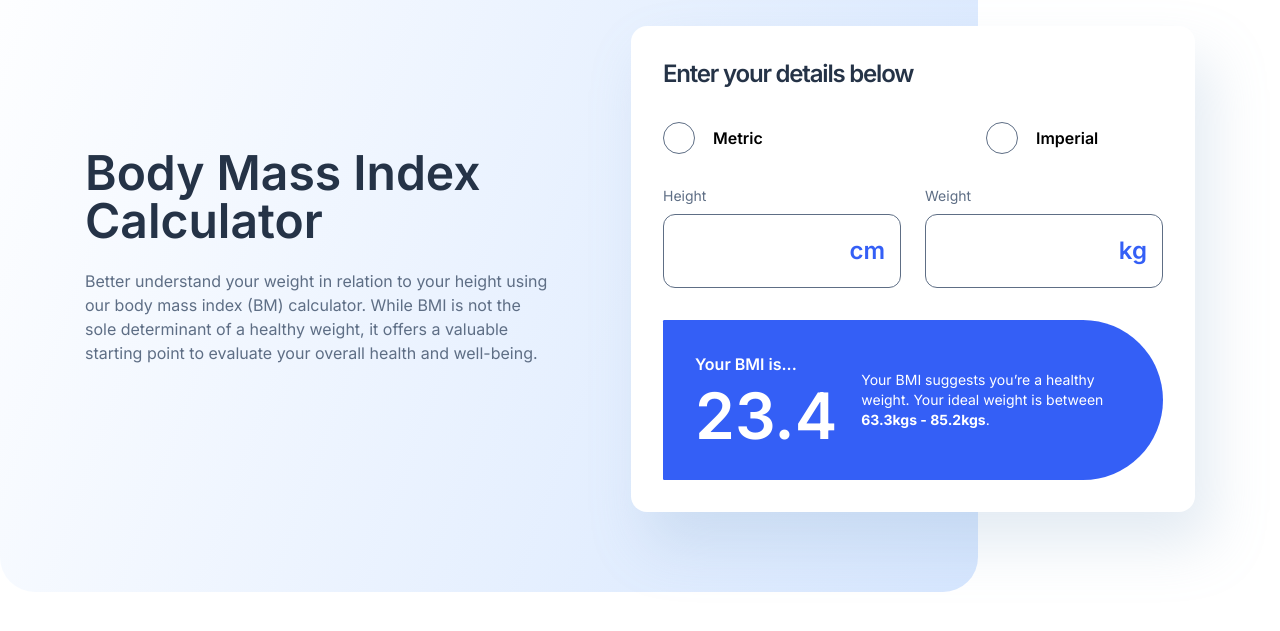
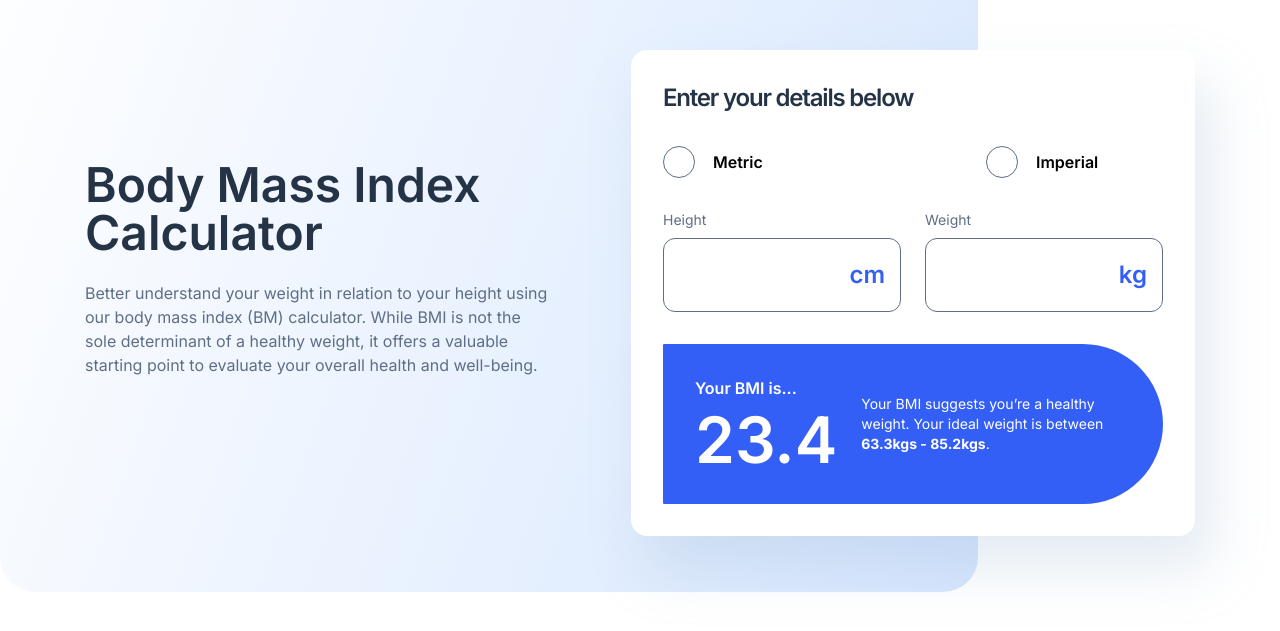
Before and after one commit to lucerocris/bmiCalc, a website: page src/index.html in a window 1280 px wide. Shown: the part 145-776 px from the top of the page. Drawn offline with Linux system fonts and the light colour scheme.

Commit message:
Fixed gaps

```diff
--- a/src/index.html
+++ b/src/index.html
@@ -21,7 +21,7 @@
       ></div>
     </div>
     <div
-      class="flex flex-col container-extraSmol mx-auto md:container-smol lg:container-medium xl:container-large xl:mt-6 items-center xl:items-start"
+      class="flex flex-col container-extraSmol mx-auto md:container-smol lg:container-medium xl:container-large xl:mt-6 items-center xl:items-start gap-6"
     >
       <img
         src="./assets/images/logo.svg"
@@ -33,15 +33,15 @@
         class="flex flex-col items-center relative w-full container-extraSmol mx-auto md:container-smol lg:container-medium xl:container-large xl:flex-row xl:justify-between"
       >
         <div
-          class="flex flex-col items-center xl:w-[564px] xl:items-start relative"
+          class="flex flex-col items-center w-full xl:items-start xl:h-auto xl:justify-between gap-6"
         >
           <div
-            class="text-5xl text-[#253347] z-10 font-semibold text-center mt-6 xl:text-start"
+            class="text-5xl text-[#253347] z-10 font-semibold text-center xl:text-start"
           >
             Body Mass Index Calculator
           </div>
           <p
-            class="z-10 text-base text-center text-[#5E6E85] mt-6 xl:text-start xl:w-[465px]"
+            class="z-10 text-base text-center text-[#5E6E85] xl:text-start xl:w-[465px]"
           >
             Better understand your weight in relation to your height using our
             body mass index (BM) calculator. While BMI is not the sole
```
Also changed, not shown: src/output.css.
